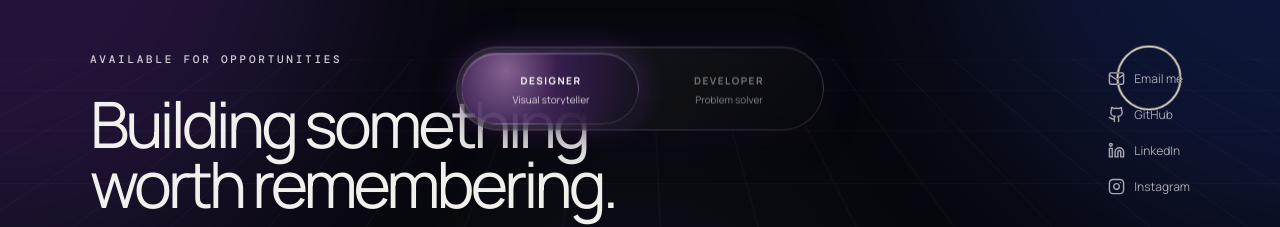
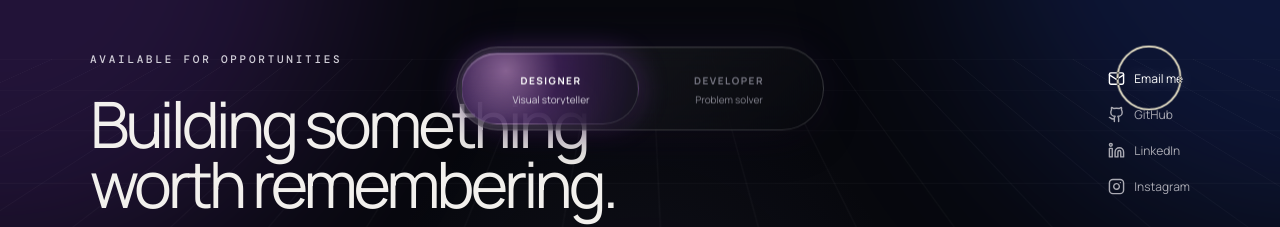
Before and after one commit to adarshprakasan/portfolio, a Next.js app: page / in a window 1280 px wide. In both pictures the pointer is over the link "Email me". Shown: the part 3967-4194 px from the top of the page. Built offline with nearby package versions, Linux system fonts and the light colour scheme.

Commit message:
Footer links style correction

```diff
--- a/app/globals.css
+++ b/app/globals.css
@@ -595,6 +595,16 @@ button {
   gap: 9px;
   color: #aaaab3;
   font-size: 12px;
+  transition:
+    color 0.2s ease,
+    font-weight 0.2s ease,
+    text-shadow 0.2s ease;
+}
+
+.footer-links a:hover {
+  color: #fff;
+  /* font-weight: 700; */
+  text-shadow: 0 0 14px rgba(255, 255, 255, 0.45);
 }
 
 .copyright {
```
